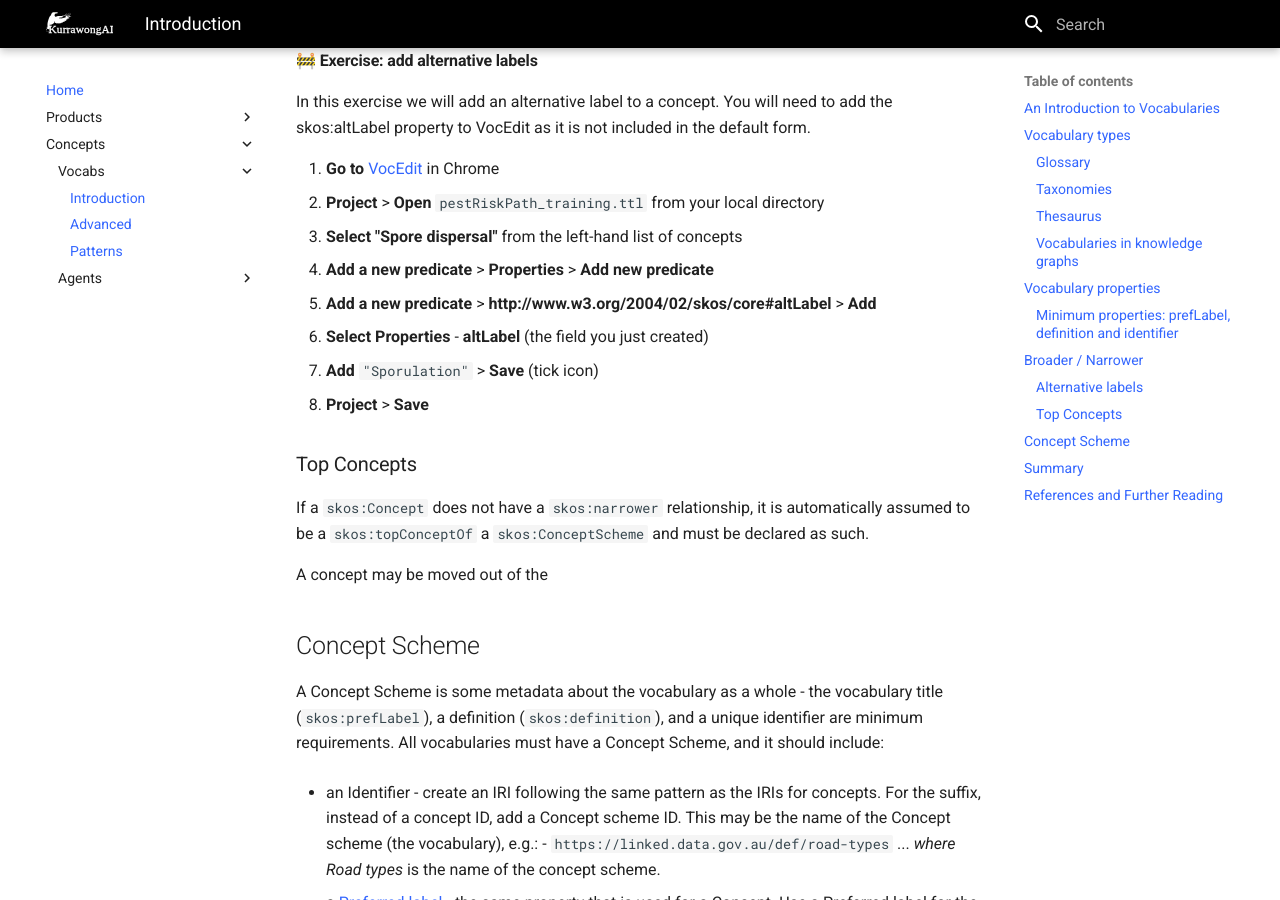
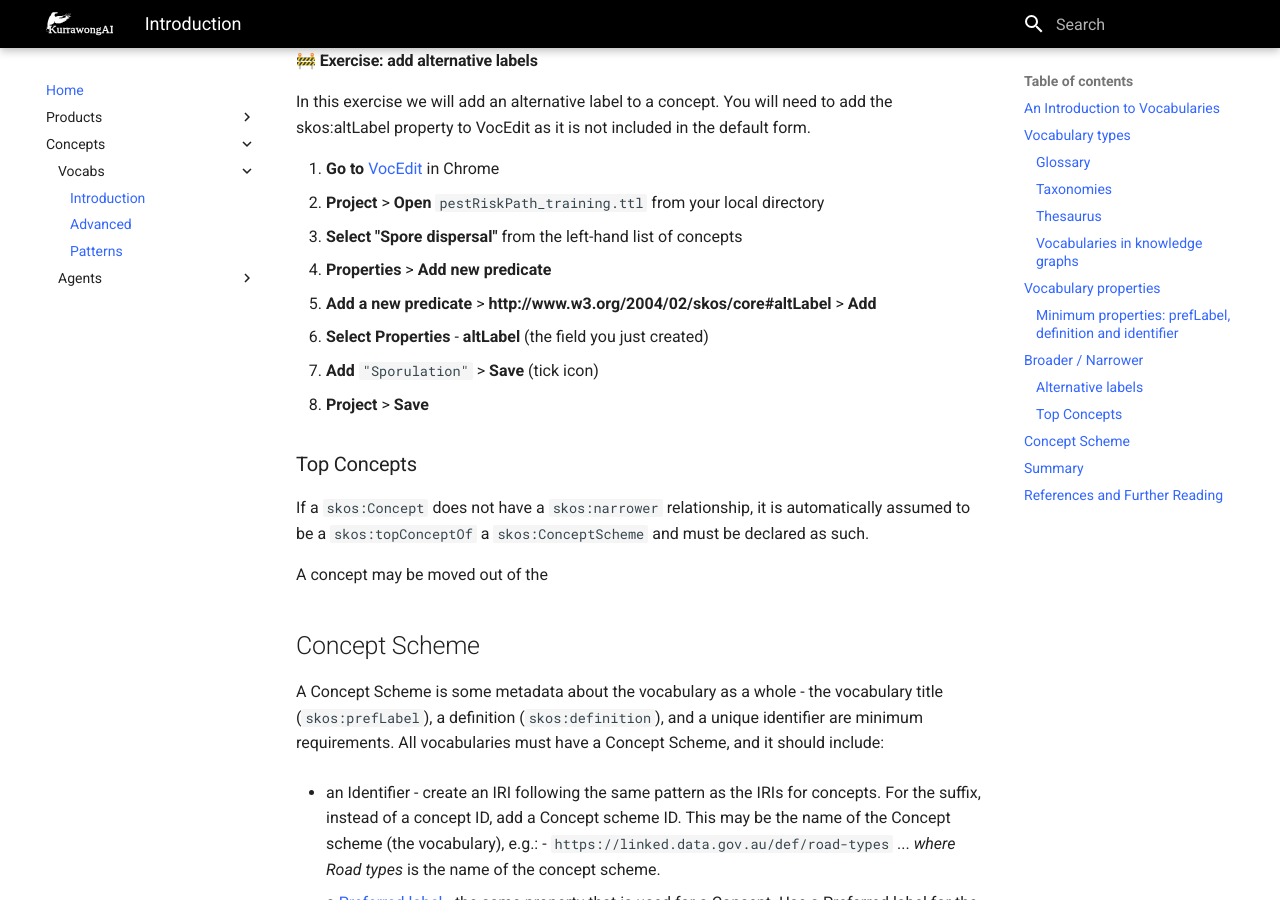
Before and after one commit to Kurrawong/docs, an MkDocs documentation site: the page built from docs/concepts/vocabs/introduction.md, in a window 1280 px wide and 900 px high, scrolled down 10697 px. Built offline with MkDocs 1.6.1 and Material for MkDocs 9.7.7, drawn with Linux system fonts in a browser that asks for light colours.

Commit message:
Merge remote-tracking branch 'origin/main'

```diff
--- a/docs/concepts/vocabs/introduction.md
+++ b/docs/concepts/vocabs/introduction.md
@@ -402,7 +402,7 @@ In this exercise we will add an alternative label to a concept. You will need to
 1. **Go to** [VocEdit](https://vocedit.dev.kurrawong.ai) in Chrome
 2. **Project** > **Open** `pestRiskPath_training.ttl` from your local directory
 3. **Select** **"Spore dispersal"** from the left-hand list of concepts
-4. **Add a new predicate** > **Properties** > **Add new predicate**
+4. **Properties** > **Add new predicate**
 5. **Add a new predicate** > **http://www.w3.org/2004/02/skos/core#altLabel** > **Add**
 6. **Select** **Properties** - **altLabel** (the field you just created)
 7. **Add** `"Sporulation"` > **Save** (tick icon)
```
